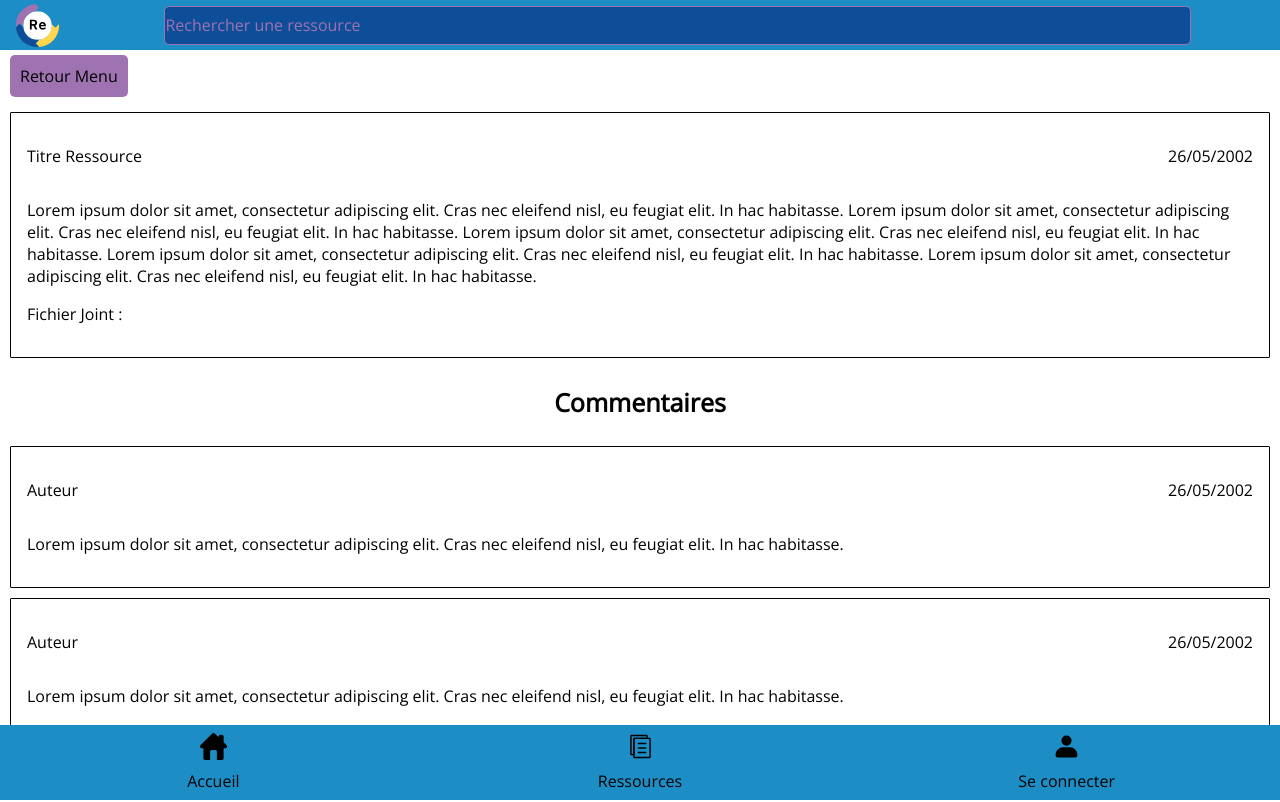
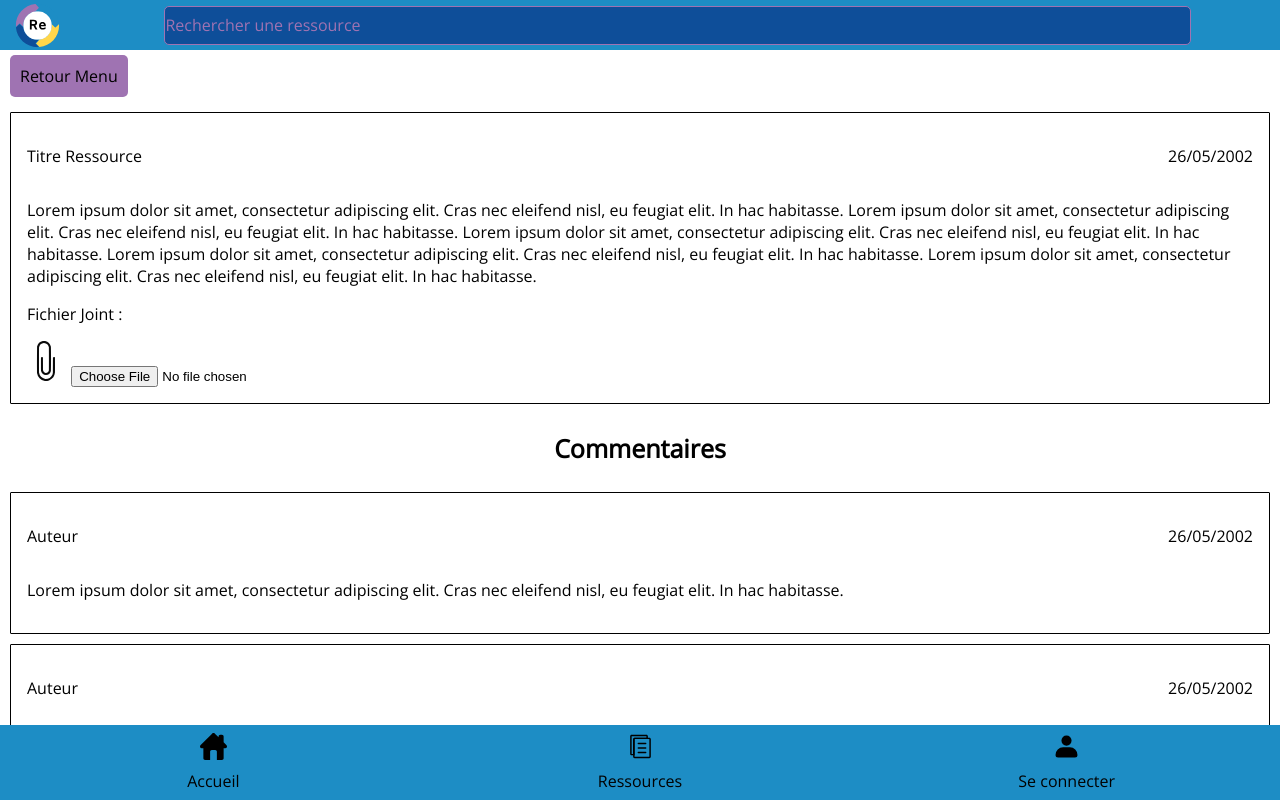
Before and after one commit to Kevin-Moreau65/cube-ressource-front, a SvelteKit app: page /ressource in a window 1280 px wide. Built offline with nearby package versions, Linux system fonts and the light colour scheme.

Commit message:
Ajout Fichier Joint dans une ressource

```diff
--- a/src/routes/ressource/+page.svelte
+++ b/src/routes/ressource/+page.svelte
@@ -28,6 +28,8 @@
 			</div>
 			<div class="fichier">
 				<p>Fichier Joint :</p>
+				<img src="/paperclip.svg" alt="logo paperclip" />
+				<input type="file" id="ressource" name="ressource" accept="image/png, image/jpeg" />
 			</div>
 		</div>
 
@@ -121,4 +123,9 @@
 		justify-content: space-between;
 		height: auto;
 	}
+
+	.fichier img {
+		width: 40px;
+		height: 40px;
+	}
 </style>
```
